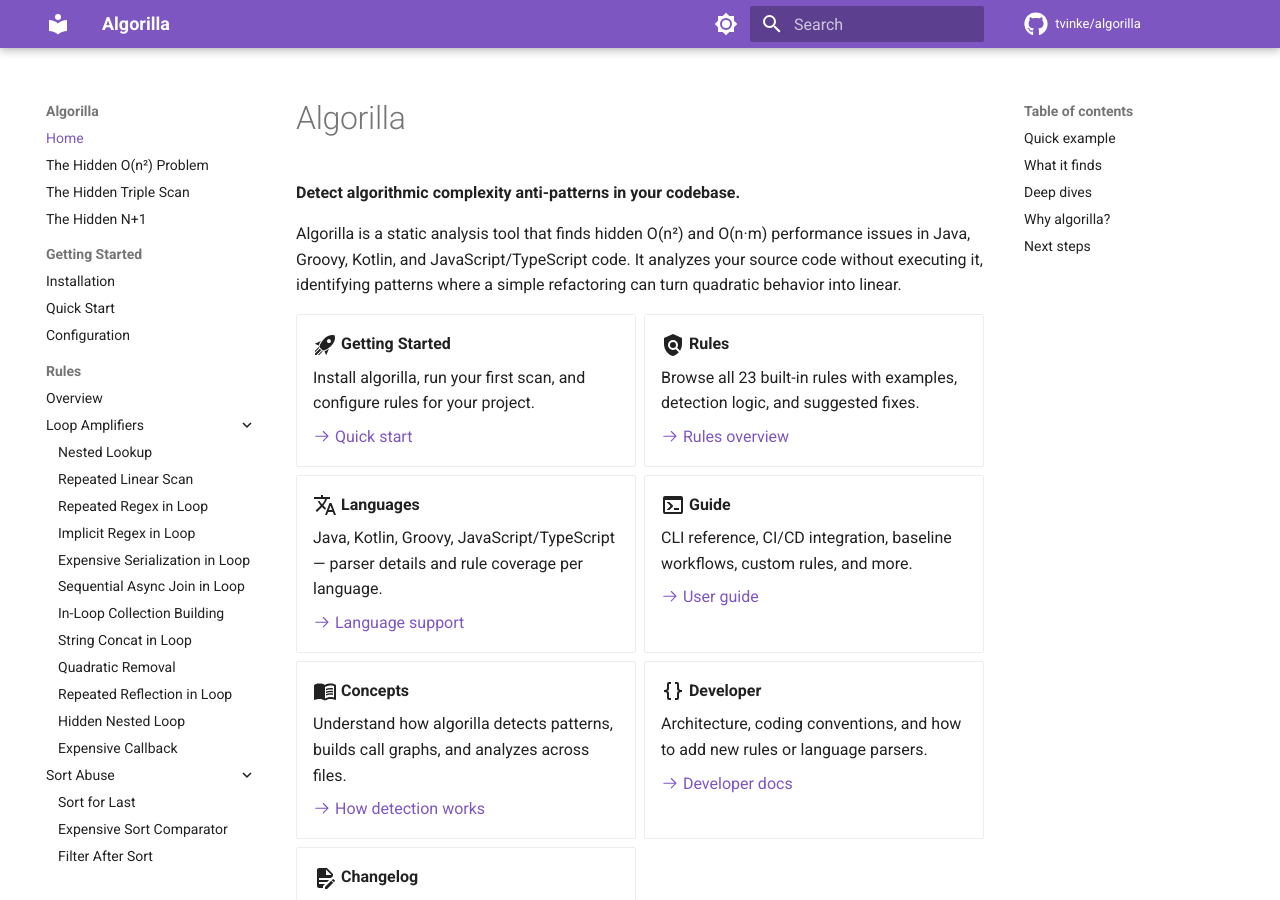
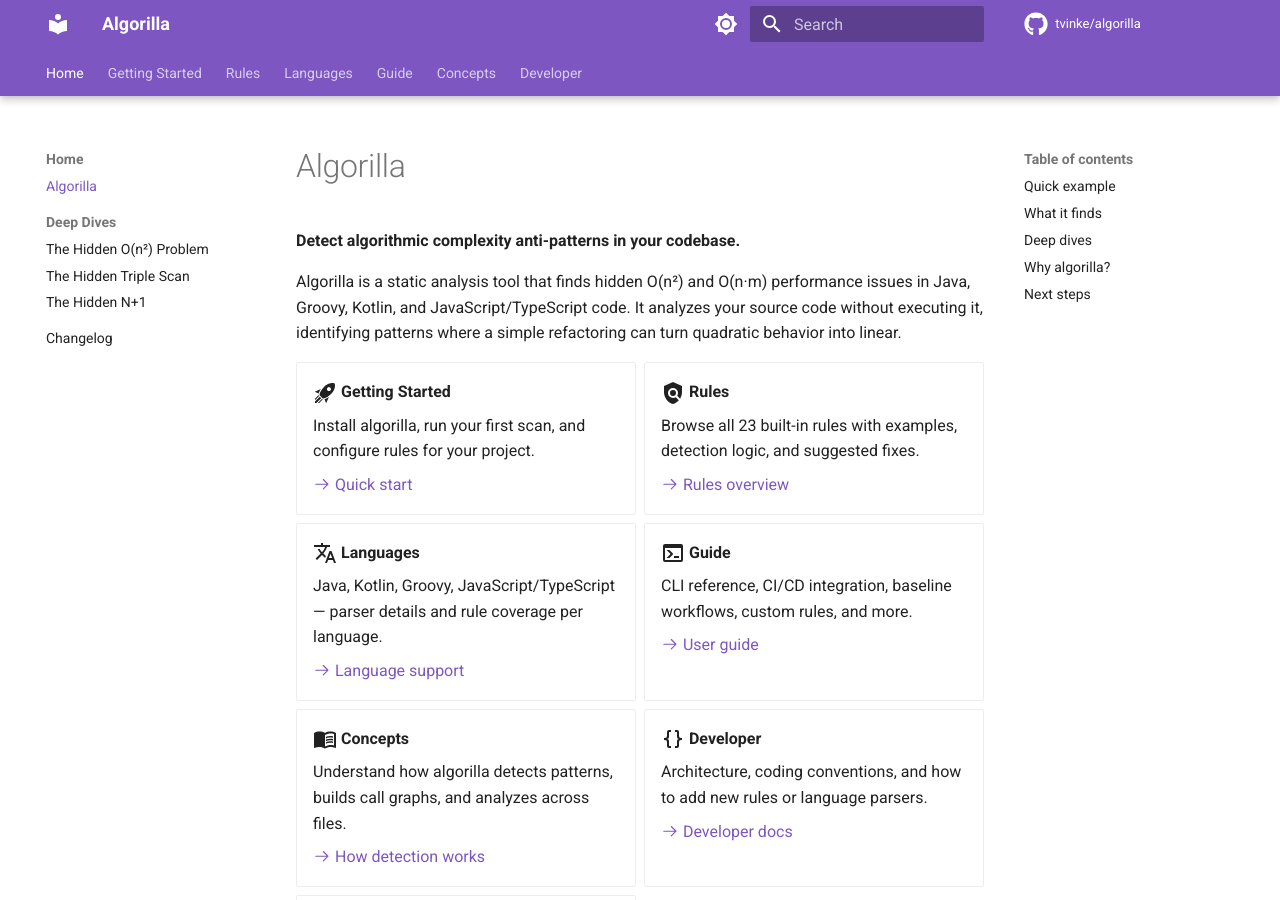
Before and after one commit to tvinke/algorilla, an MkDocs documentation site: the page built from docs/docs/index.md, in a window 1280 px wide and 900 px high. Built offline with MkDocs 1.6.1 and Material for MkDocs 9.7.7, drawn with Linux system fonts in a browser that asks for light colours; comment, search, counter and statistics services are not loaded.

Commit message:
switch to horizontal tab navigation
Top-level sections become tabs, sidebar only shows the active tab's
content. Groups deep-dive articles and changelog under Home tab.

```diff
--- a/docs/mkdocs.yml
+++ b/docs/mkdocs.yml
@@ -20,8 +20,9 @@ theme:
         icon: material/brightness-4
         name: Switch to light mode
   features:
+    - navigation.tabs
+    - navigation.tabs.sticky
     - navigation.sections
-    - navigation.expand
     - content.code.copy
     - search.highlight
   icon:
@@ -54,10 +55,13 @@ markdown_extensions:
       emoji_generator: !!python/name:material.extensions.emoji.to_svg
 
 nav:
-  - Home: index.md
-  - The Hidden O(n²) Problem: hidden-complexity.md
-  - The Hidden Triple Scan: hidden-duplication.md
-  - The Hidden N+1: hidden-io.md
+  - Home:
+    - index.md
+    - Deep Dives:
+      - The Hidden O(n²) Problem: hidden-complexity.md
+      - The Hidden Triple Scan: hidden-duplication.md
+      - The Hidden N+1: hidden-io.md
+    - Changelog: changelog.md
   - Getting Started:
     - Installation: getting-started/installation.md
     - Quick Start: getting-started/quickstart.md
@@ -125,4 +129,3 @@ nav:
     - Example Domain: developer/example-domain.md
     - Documentation Guidelines: developer/documentation-guidelines.md
     - Releasing: developer/releasing.md
-  - Changelog: changelog.md
```
